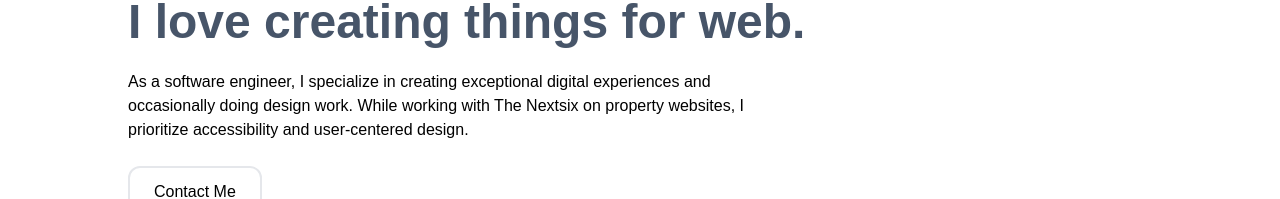
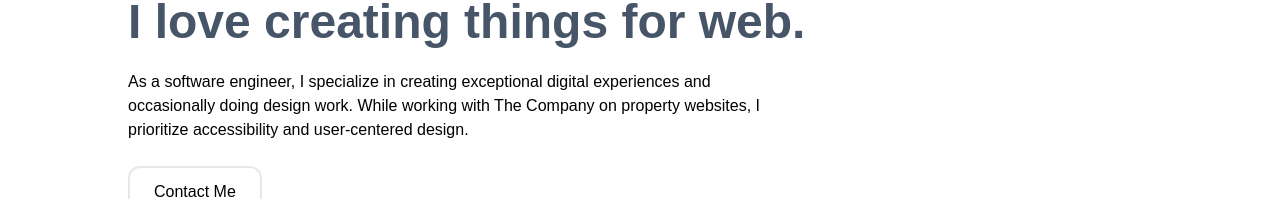
Before and after one commit to ahmadatif23/portfolio-v1, a Next.js app: page / in a window 1280 px wide. Shown: the part 398-597 px from the top of the page. Built offline with nearby package versions, Linux system fonts and the light colour scheme.

Commit message:
Update info

```diff
--- a/components/Navbar.js
+++ b/components/Navbar.js
@@ -39,7 +39,7 @@ export default function Navbar() {
 
           <div className={ 'absolute top-0 h-screen bg-slate-200 bg-opacity-95 transition-all duration-700 ease-in-out overflow-hidden transform ' + (menu ? 'left-0' : '-left-1/2') }>
             <div className="w-full h-full flex flex-col justify-center">
-              <div className="flex items-center justify-center my-10">
+              <div className="flex items-center justify-center mt-10">
                 <div className="w-14 h-14 border-2 border-white rounded-full flex items-center justify-center"></div>
               </div>
 
--- a/pages/index.js
+++ b/pages/index.js
@@ -18,9 +18,9 @@ export default function Home() {
           <p className='text-lg mb-4'>Hi, my name is</p>
           <h1 className='md:text-5xl text-4xl  font-bold leading-none mb-2'>Ahmad Atif</h1>
           <h1 className='md:text-5xl text-4xl  font-bold text-slate-600 leading-none mb-6'>I love creating things for web.</h1>
-          <p className='max-w-2xl mb-6 sm:block hidden'>As a software engineer, I specialize in creating exceptional digital experiences and occasionally doing design work. While working with The Nextsix on property websites, I prioritize accessibility and user-centered design.</p>
+          <p className='max-w-2xl mb-6 sm:block hidden'>As a software engineer, I specialize in creating exceptional digital experiences and occasionally doing design work. While working with The Company on property websites, I prioritize accessibility and user-centered design.</p>
           <p className='max-w-2xl mb-2 sm:hidden font-light'>As a software engineer, I specialize in creating exceptional digital experiences and occasionally doing design work.</p>
-          <p className='max-w-2xl mb-6 sm:hidden font-light'>While working with The Nextsix on property websites, I prioritize accessibility and user-centered design.</p>
+          <p className='max-w-2xl mb-6 sm:hidden font-light'>While working with The Company on property websites, I prioritize accessibility and user-centered design.</p>
           <div>
             <button className="px-6 py-3 rounded-xl border-2 whitespace-nowrap">Contact Me</button>
           </div>
```
